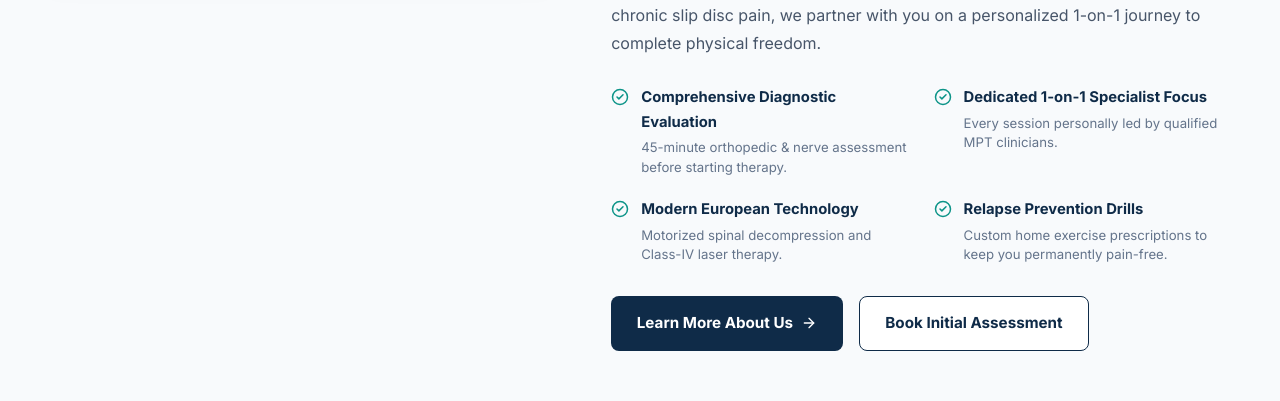
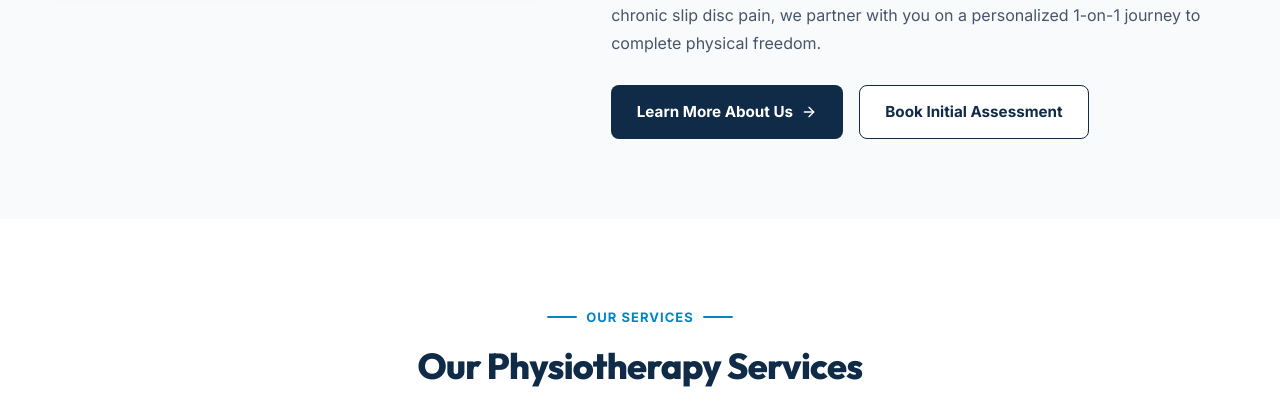
Before and after one commit to mayararothe28/physio-website, a React (Vite) app: page / in a window 1280 px wide. Shown: the part 1379-1780 px from the top of the page. Built offline with nearby package versions, Linux system fonts and the light colour scheme.

Commit message:
Remove diagnostic, specialist, european tech, and relapse prevention points from About section

```diff
--- a/src/pages/HomePage.css
+++ b/src/pages/HomePage.css
@@ -511,6 +511,7 @@
   display: flex;
   flex-wrap: wrap;
   gap: 1rem;
+  margin-top: 1.75rem;
 }
 
 .wor-btn-about-more {
--- a/src/pages/HomePage.jsx
+++ b/src/pages/HomePage.jsx
@@ -457,40 +457,6 @@ export default function HomePage() {
                 </p>
               </div>
 
-              <div className="wor-about-features-grid">
-                <div className="wor-feature-point">
-                  <CheckCircle2 size={18} className="wor-point-icon" />
-                  <div>
-                    <strong>Comprehensive Diagnostic Evaluation</strong>
-                    <p>45-minute orthopedic & nerve assessment before starting therapy.</p>
-                  </div>
-                </div>
-
-                <div className="wor-feature-point">
-                  <CheckCircle2 size={18} className="wor-point-icon" />
-                  <div>
-                    <strong>Dedicated 1-on-1 Specialist Focus</strong>
-                    <p>Every session personally led by qualified MPT clinicians.</p>
-                  </div>
-                </div>
-
-                <div className="wor-feature-point">
-                  <CheckCircle2 size={18} className="wor-point-icon" />
-                  <div>
-                    <strong>Modern European Technology</strong>
-                    <p>Motorized spinal decompression and Class-IV laser therapy.</p>
-                  </div>
-                </div>
-
-                <div className="wor-feature-point">
-                  <CheckCircle2 size={18} className="wor-point-icon" />
-                  <div>
-                    <strong>Relapse Prevention Drills</strong>
-                    <p>Custom home exercise prescriptions to keep you permanently pain-free.</p>
-                  </div>
-                </div>
-              </div>
-
               <div className="wor-about-buttons-row">
                 <Link to="/about" className="wor-btn-about-more">
                   <span>Learn More About Us</span>
```
